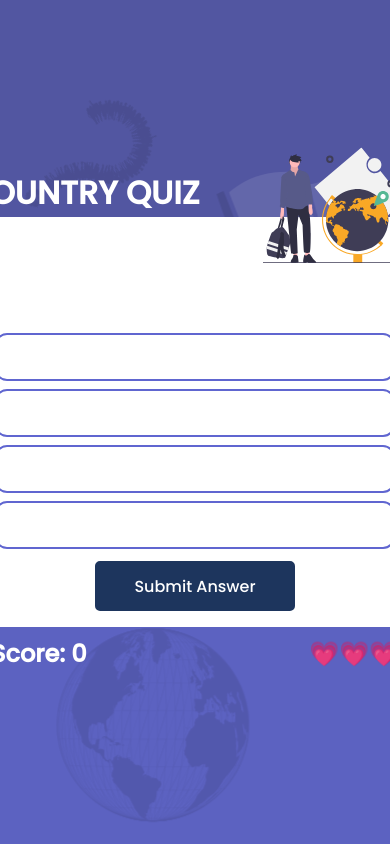
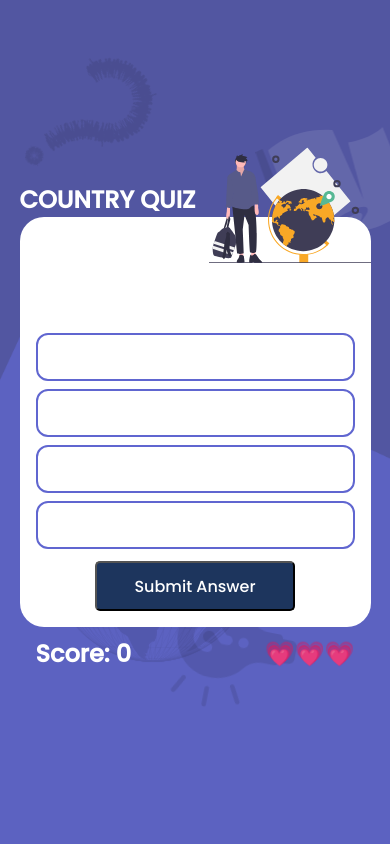
Before and after one commit to SzymanskiKarol/CountryQuiz, a website: page index.html in a window 390 px wide. Both pictures are taken after a click on the button "Start". Shown: the top 844 px of the page. Drawn offline with Linux system fonts and the light colour scheme; no server answers.

Commit message:
responsive for mobile added

```diff
--- a/style.css
+++ b/style.css
@@ -1,3 +1,8 @@
+:root {
+    --dark-blue: #1D355D;
+    --light-blue: #6066d0;
+}
+
 * {
     margin: 0;
     padding: 0;
@@ -14,10 +19,10 @@ body {
     background-size: cover;
     font-family: Poppins, sans-serif;
     font-weight: 500;
-    overflow: hidden;
+    /* overflow: hidden; */
 }
 
-
+/* Main Containers */
 .container {
     width: 460px;
     background: white;
@@ -34,7 +39,6 @@ body {
 .top-img {
     position: absolute;
     top: 0;
-    ;
 }
 
 .top-img {
@@ -54,7 +58,7 @@ body {
     flex-direction: column;
     align-items: center;
     justify-content: space-around;
-    color: #1D355D;
+    color: var(--dark-blue);
     height: 400px;
     text-align: center;
     margin-top: 2rem;
@@ -72,9 +76,19 @@ body {
     gap: .5rem;
 }
 
+.end-container {
+    display: flex;
+    flex-direction: column;
+    align-items: center;
+    justify-content: center;
+    text-align: center;
+    gap: 1rem;
+    height: 400px;
+}
+
 button {
-    background: #1D355D;
-    border: 2px solid #1D355D;
+    background: var(--dark-blue);
+    border: 2px solidvar(--dark-blue);
     color: white;
     border-radius: 5px;
     font-family: Poppins, sans-serif;
@@ -88,7 +102,7 @@ button {
 
 button:hover {
     background: white;
-    color: #1D355D;
+    color: var(--dark-blue);
 }
 
 .anwser-box {
@@ -108,8 +122,8 @@ label {
     align-items: center;
     justify-content: center;
     border-radius: 0.75rem;
-    border: 2px solid #6066d0;
-    color: #6066d0;
+    border: 2px solid var(--light-blue);
+    color: var(--light-blue);
     font-size: 1rem;
     line-height: 1;
 }
@@ -130,7 +144,7 @@ h2 {
 }
 
 
-
+/* Answer styling */
 .wrong {
     background: #EA8282;
     border-color: #EA8282;
@@ -171,16 +185,6 @@ input {
 }
 
 
-.end-container {
-    display: flex;
-    flex-direction: column;
-    align-items: center;
-    justify-content: center;
-    text-align: center;
-    gap: 1rem;
-    height: 400px;
-}
-
 #result,
 #highscore {
     color: #60BF88;
@@ -189,6 +193,12 @@ input {
     margin: 0 .25rem;
 }
 
+
+.hidden {
+    display: none;
+}
+
+/* Animated Images */
 .background-icon {
     position: absolute;
     height: 150px;
@@ -198,21 +208,21 @@ input {
 }
 
 .flag {
-    right: 15%;
-    top: 20%;
+    right: 5%;
+    top: 15%;
     animation: move-h 60s infinite;
 
 }
 
 .q-mark {
     left: 10%;
-    top: 10%;
+    top: 5%;
     animation: rotate 60s infinite;
 }
 
 .q-mark-2 {
-    right: 10%;
-    bottom: 30%;
+    right: 20%;
+    bottom: 15%;
     animation: rotateAndScale 60s infinite;
 }
 
@@ -222,7 +232,7 @@ input {
     animation: move-v 60s infinite;
 }
 
-
+/* Animations */
 @keyframes rotate {
     0% {
         transform: rotate(0deg)
@@ -249,19 +259,23 @@ input {
 
 @keyframes move-v {
     0% {
-        transform: translateY(0) scale(.5)
+        transform: translateY(0) scale(1)
     }
 
     25% {
+        transform: translateY(-100px) scale(1.5)
+    }
+
+    50% {
+        transform: scale(3)
+    }
+
+    75% {
         transform: translateY(100px) scale(1.5)
     }
 
-    75% {
-        transform: translateY(-100px) scale(1)
-    }
-
     100% {
-        transform: translateX(0) scale(.5)
+        transform: translateX(0) scale(1)
     }
 }
 
@@ -283,6 +297,34 @@ input {
     }
 }
 
-.hidden {
-    display: none;
+@media (max-width: 500px) {
+    .container {
+        width: 90vw;
+        margin: 0;
+        padding: 1rem;
+    }
+
+    .game-container {
+        margin: 0;
+        width: 100%;
+    }
+
+    .anwser-box {
+        width: 100%;
+    }
+
+    label {
+        width: 100%;
+    }
+
+
+    .title {
+        font-size: 1.5rem;
+    }
 }
+
+@media (max-width: 380px) {
+    .title {
+        font-size: 1rem;
+    }
+}
```
